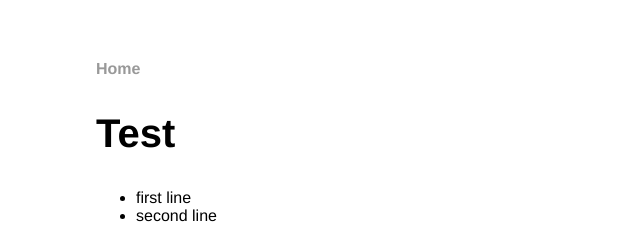
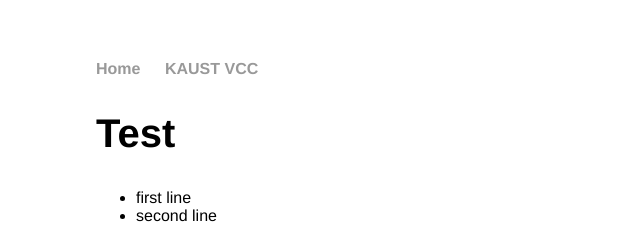
Before and after one commit to vccimaging/vccimaging.github.io, a Jekyll site: the page built from index.md, in a window 1280 px wide. Shown: the top 244 px of the page, without its empty margins (0-640 px from the left). Built offline with Jekyll 4.4.1, drawn with Linux system fonts in a browser that asks for light colours.

Commit message:
Update default.html

```diff
--- a/_layouts/default.html
+++ b/_layouts/default.html
@@ -9,11 +9,12 @@
 		<nav>
     		<ul>
         		<li><a href="/">Home</a></li>
+			<li align=right><a href=http://vcc.kaust.edu.sa>KAUST VCC</a></li>
     		</ul>
 		</nav>
-		<div class="container">
-    		{{ content }}
-		</div><!-- /.container -->
+
+		{{ content }}
+
 		<footer>
     		<ul>
         VCC Imaging Group @ KAUST
```
